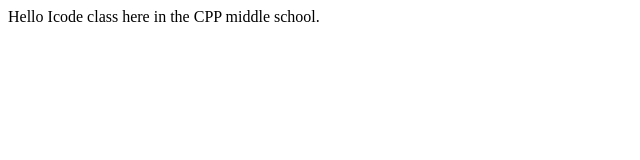
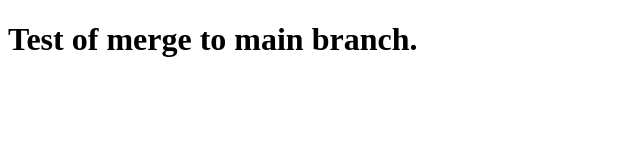
Before and after one commit to kingfg15/Hello-World-2, a plain HTML site: page index.html in a window 1280 px wide. Shown: the whole page, without its empty margins (0-640 px from the left). Drawn offline with Linux system fonts and the light colour scheme.

Commit message:
Making a test message.

```diff
--- a/index.html
+++ b/index.html
@@ -7,7 +7,7 @@
     <link href="style.css" rel="stylesheet" type="text/css" />
   </head>
   <body>
-    Hello Icode class here in the CPP middle school.
+    <h1>Test of merge to main branch.</h1>
     <script src="script.js"></script>
   </body>
 </html>
```
